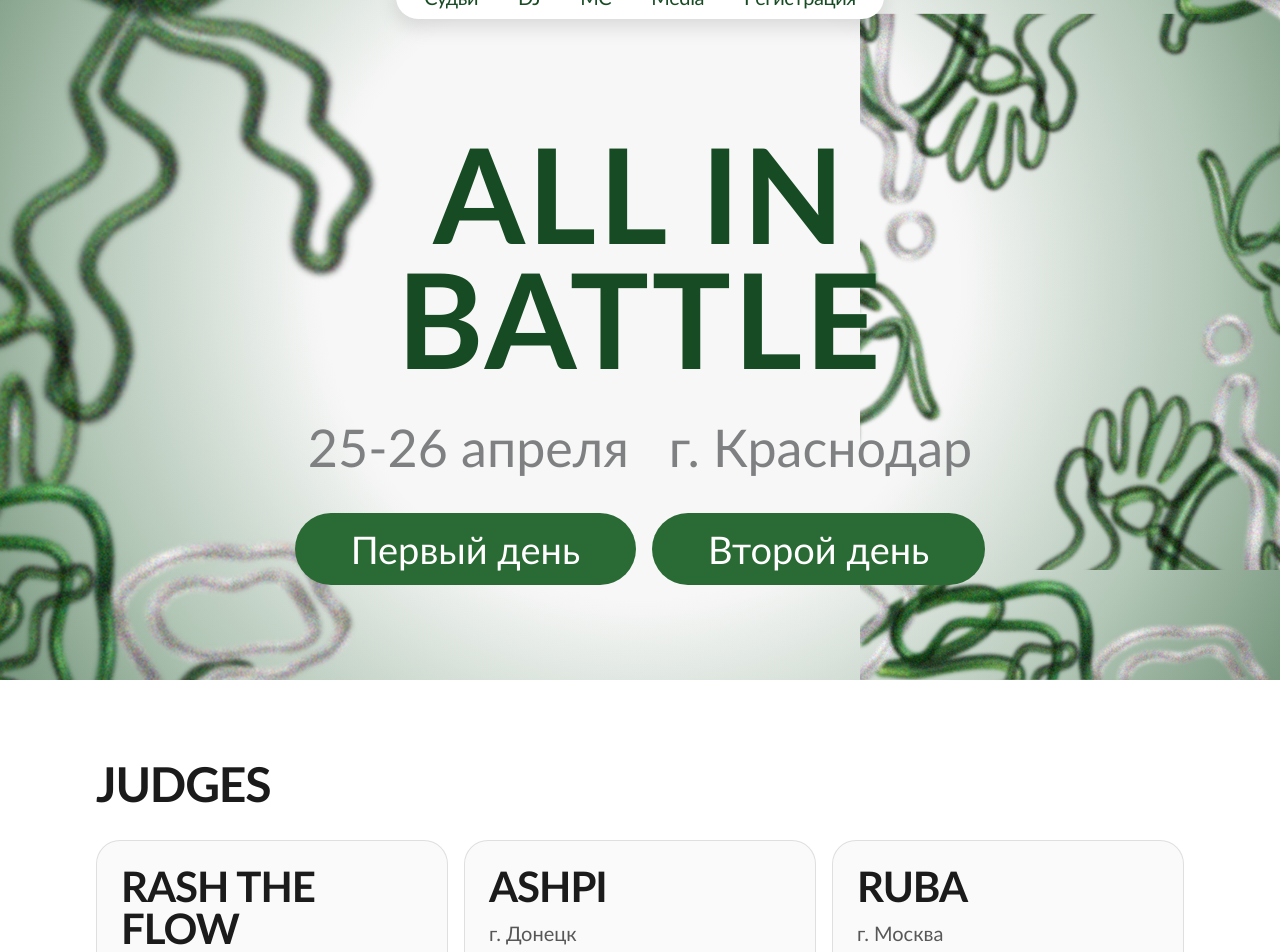
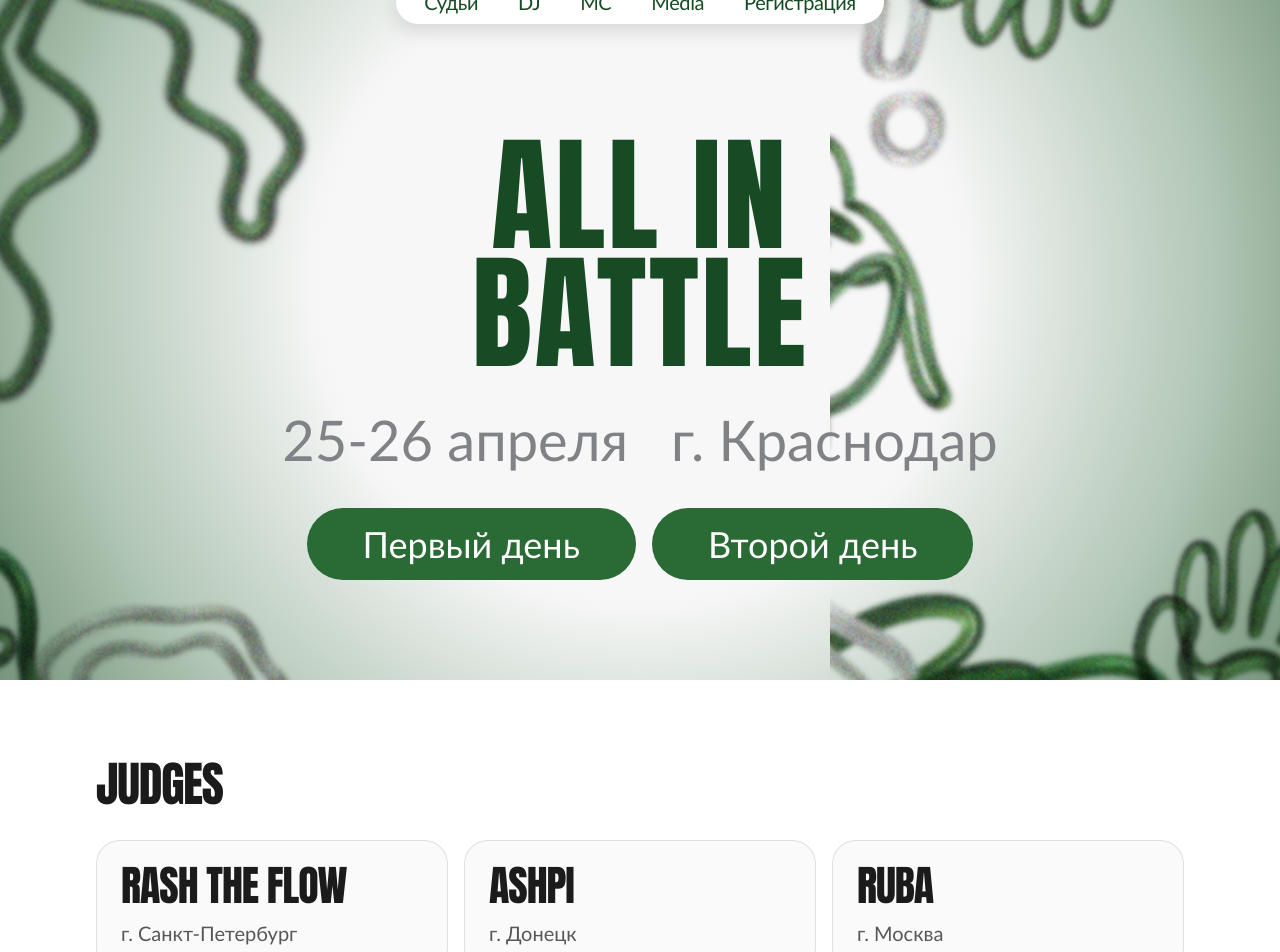
Before and after one commit to FibEli3/ALL-IN-BATTLE, a Next.js app: page / in a window 1280 px wide. Shown: the part 120-1072 px from the top of the page. Built offline with nearby package versions, Linux system fonts and the light colour scheme.

Commit message:
style: tune hero composition and typography toward design reference

```diff
--- a/src/app/globals.css
+++ b/src/app/globals.css
@@ -1,20 +1,35 @@
 @import "tailwindcss";
 
 :root {
-  --background: #090909;
-  --foreground: #f4f4f5;
+  --background: #ffffff;
+  --foreground: #1b1b1b;
+  --font-body: "Hauora Sans", "Trebuchet MS", "Segoe UI", sans-serif;
+  --font-display: "WIDOCK TRIAL", Impact, Haettenschweiler, "Arial Narrow Bold",
+    sans-serif;
 }
 
 @theme inline {
   --color-background: var(--background);
   --color-foreground: var(--foreground);
-  --font-sans: "Trebuchet MS", "Segoe UI", sans-serif;
+  --font-sans: var(--font-body);
+}
+
+html {
+  scroll-behavior: smooth;
 }
 
 body {
   background: var(--background);
   color: var(--foreground);
-  font-family: "Trebuchet MS", "Segoe UI", sans-serif;
+  font-family: var(--font-body);
+}
+
+.font-display {
+  font-family: var(--font-display);
+}
+
+.font-body {
+  font-family: var(--font-body);
 }
 
 .fade-up {
--- a/src/app/page.tsx
+++ b/src/app/page.tsx
@@ -87,7 +87,7 @@ const navItems = [
 
 export default function Home() {
   return (
-    <main className="bg-white text-[#1b1b1b]">
+    <main className="bg-white font-body text-[#1b1b1b]">
       <section className="relative isolate flex min-h-screen items-center justify-center overflow-hidden px-4 py-10">
         <div className="pointer-events-none absolute inset-0 bg-[radial-gradient(circle_at_center,_#f7f7f7_42%,_#c3d4c6_76%,_#8aa58f_100%)]" />
         <div className="pointer-events-none absolute inset-0 bg-[radial-gradient(circle_at_center,_rgba(255,255,255,0)_44%,_rgba(30,80,44,0.18)_100%)]" />
@@ -97,7 +97,7 @@ export default function Home() {
           alt=""
           width={380}
           height={380}
-          className="pointer-events-none absolute left-0 top-0 h-auto w-[32vw] min-w-[180px] max-w-[420px]"
+          className="pointer-events-none absolute left-[-90px] top-[-56px] h-auto w-[34vw] min-w-[220px] max-w-[520px] opacity-95 mix-blend-multiply"
           priority
         />
         <Image
@@ -105,7 +105,7 @@ export default function Home() {
           alt=""
           width={380}
           height={380}
-          className="pointer-events-none absolute right-0 top-0 h-auto w-[34vw] min-w-[220px] max-w-[480px]"
+          className="pointer-events-none absolute right-[-170px] top-[-86px] h-auto w-[48vw] min-w-[280px] max-w-[760px] opacity-95 mix-blend-multiply"
           priority
         />
         <Image
@@ -113,7 +113,7 @@ export default function Home() {
           alt=""
           width={360}
           height={360}
-          className="pointer-events-none absolute bottom-0 left-0 h-auto w-[30vw] min-w-[170px] max-w-[360px]"
+          className="pointer-events-none absolute bottom-[-72px] left-[-84px] h-auto w-[30vw] min-w-[220px] max-w-[430px] opacity-95 mix-blend-multiply"
           priority
         />
         <Image
@@ -121,7 +121,7 @@ export default function Home() {
           alt=""
           width={420}
           height={420}
-          className="pointer-events-none absolute bottom-0 right-0 h-auto w-[35vw] min-w-[220px] max-w-[420px] rotate-180"
+          className="pointer-events-none absolute bottom-[-126px] right-[-190px] h-auto w-[50vw] min-w-[290px] max-w-[780px] rotate-180 opacity-95 mix-blend-multiply"
           priority
         />
 
@@ -139,24 +139,24 @@ export default function Home() {
           </nav>
 
           <div className="mt-20 text-center md:mt-28">
-            <h1 className="text-[80px] font-black uppercase leading-[0.95] tracking-[0.02em] text-[#174b24] md:text-[132px]">
+            <h1 className="font-display text-[78px] font-black uppercase leading-[0.94] tracking-[0.02em] text-[#174b24] md:text-[126px]">
               ALL IN
               <br />
               BATTLE
             </h1>
-            <p className="mt-10 text-[34px] font-medium leading-none text-[#7f8082] md:text-[52px]">
+            <p className="mt-10 text-[30px] font-medium leading-none text-[#808286] md:text-[56px]">
               25-26 апреля &nbsp; г. Краснодар
             </p>
             <div className="mt-10 flex flex-wrap items-center justify-center gap-4">
               <a
                 href="#day-one"
-                className="h-14 rounded-full bg-[#2a6a34] px-10 text-[34px] font-medium leading-[56px] text-white transition hover:bg-[#21562a] md:h-[72px] md:px-14 md:text-[38px] md:leading-[72px]"
+                className="h-14 rounded-full bg-[#2a6a34] px-10 text-[32px] font-medium leading-[56px] text-white transition hover:bg-[#21562a] md:h-[72px] md:px-14 md:text-[36px] md:leading-[72px]"
               >
                 Первый день
               </a>
               <a
                 href="#day-two"
-                className="h-14 rounded-full bg-[#2a6a34] px-10 text-[34px] font-medium leading-[56px] text-white transition hover:bg-[#21562a] md:h-[72px] md:px-14 md:text-[38px] md:leading-[72px]"
+                className="h-14 rounded-full bg-[#2a6a34] px-10 text-[32px] font-medium leading-[56px] text-white transition hover:bg-[#21562a] md:h-[72px] md:px-14 md:text-[36px] md:leading-[72px]"
               >
                 Второй день
               </a>
@@ -166,14 +166,18 @@ export default function Home() {
       </section>
 
       <section id="judges" className="mx-auto w-full max-w-6xl px-5 py-16 md:px-8 md:py-20">
-        <h2 className="text-5xl font-bold uppercase leading-none tracking-tight">JUDGES</h2>
+        <h2 className="font-display text-5xl font-bold uppercase leading-none tracking-tight">
+          JUDGES
+        </h2>
         <div className="mt-8 grid gap-4 md:grid-cols-3">
           {judges.map((person) => (
             <article
               key={person.name}
               className="rounded-3xl border border-[rgba(213,213,213,0.7)] bg-[#fafafa] p-6"
             >
-              <h3 className="text-[42px] font-semibold leading-[1] tracking-tight">{person.name}</h3>
+            <h3 className="font-display text-[42px] font-semibold leading-[1] tracking-tight">
+              {person.name}
+            </h3>
               <p className="mt-3 text-xl text-[rgba(0,0,0,0.65)]">{person.city}</p>
             </article>
           ))}
@@ -183,7 +187,7 @@ export default function Home() {
       <section id="day-one" className="mx-auto w-full max-w-7xl px-0 pb-16 md:px-6 md:pb-20">
         <div className="bg-[#e3e3e3] px-4 py-8 md:rounded-3xl md:px-8 md:py-10">
           <header className="flex items-center justify-between text-[20px] font-bold uppercase tracking-tight md:text-[30px]">
-            <h2>ДЕНЬ 1: WORKSHOP / JAM / CONTEST</h2>
+            <h2 className="font-display">ДЕНЬ 1: WORKSHOP / JAM / CONTEST</h2>
             <p>25 апреля</p>
           </header>
 
@@ -197,7 +201,9 @@ export default function Home() {
                     : ""
                 }`}
               >
-                <h3 className="text-[42px] font-semibold leading-[1] tracking-tight">{card.title}</h3>
+                <h3 className="font-display text-[42px] font-semibold leading-[1] tracking-tight">
+                  {card.title}
+                </h3>
                 <p className="mt-4 text-[56px] font-bold leading-none text-[#014807]">{card.price}</p>
                 <ul className="mt-8 grid gap-3 text-[24px] leading-[1.22]">
                   {card.points.map((item) => (
@@ -216,7 +222,7 @@ export default function Home() {
       <section id="day-two" className="mx-auto w-full max-w-7xl px-0 pb-16 md:px-6 md:pb-20">
         <div className="bg-[#e3e3e3] px-4 py-8 md:rounded-3xl md:px-8 md:py-10">
           <header className="flex items-center justify-between text-[20px] font-bold uppercase tracking-tight md:text-[30px]">
-            <h2>ДЕНЬ 2: ALL IN BATTLE</h2>
+            <h2 className="font-display">ДЕНЬ 2: ALL IN BATTLE</h2>
             <p>26 апреля</p>
           </header>
 
@@ -230,7 +236,9 @@ export default function Home() {
                     : ""
                 }`}
               >
-                <h3 className="text-[42px] font-semibold leading-[1] tracking-tight">{column.title}</h3>
+                <h3 className="font-display text-[42px] font-semibold leading-[1] tracking-tight">
+                  {column.title}
+                </h3>
                 <ul className="mt-8 grid gap-3 text-[24px] leading-[1.22]">
                   {column.items.map((item) => (
                     <li key={item}>• {item}</li>
@@ -248,7 +256,9 @@ export default function Home() {
       </section>
 
       <section id="media" className="mx-auto w-full max-w-6xl px-5 py-8 md:px-8 md:py-12">
-        <h2 className="text-5xl font-bold uppercase leading-none tracking-tight">MEDIA</h2>
+        <h2 className="font-display text-5xl font-bold uppercase leading-none tracking-tight">
+          MEDIA
+        </h2>
       </section>
 
       <section id="registration" className="mx-auto w-full max-w-6xl px-5 pb-20 md:px-8 md:pb-24">
```
